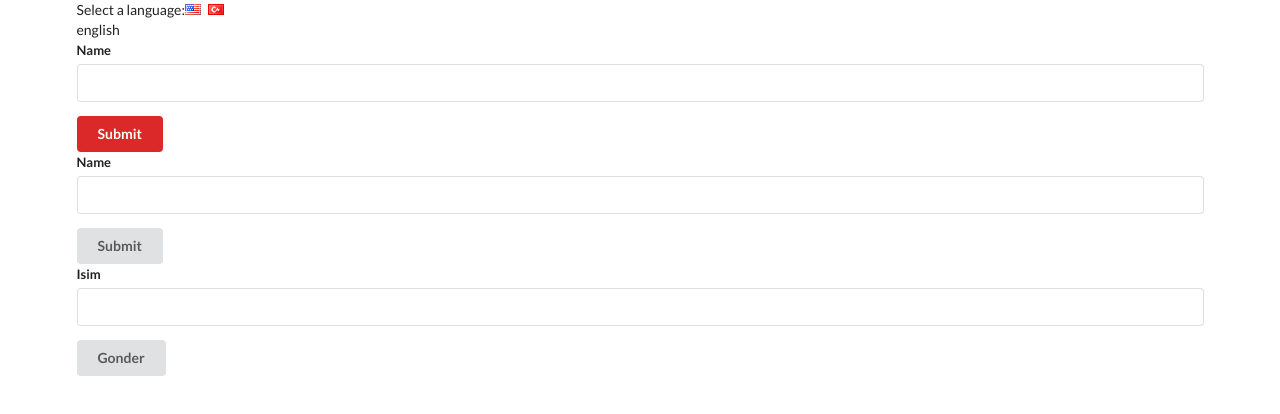
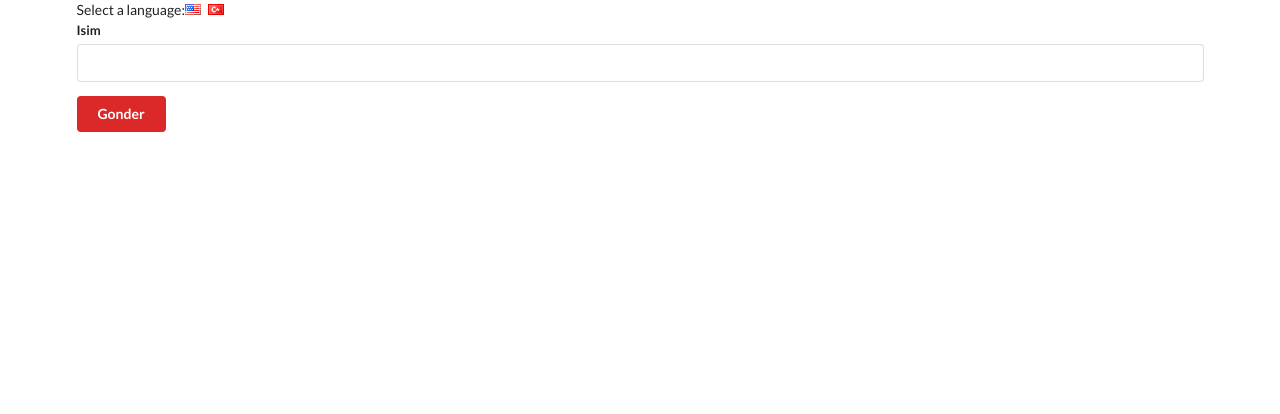
Before and after one commit to ironcarbon/translate-react-context-system, a React (Create React App) app: page / in a window 1280 px wide. Shown: the top 414 px of the page. Built offline with nearby package versions, Linux system fonts and the light colour scheme.

Commit message:
rendering the language store

```diff
--- a/src/components/App.js
+++ b/src/components/App.js
@@ -1,33 +1,31 @@
 import React from 'react';
 import UserCreate from './UserCreate';
-import LanguageContext from '../contexts/LanguageContext';
+import { LanguageStore } from '../contexts/LanguageContext';
 import ColorContext from '../contexts/ColorContext';
 import LanguageSelector from './LanguageSelector';
 
 class App extends React.Component {
-    state = { language: 'english' };
 
-    onLanguageChange = language => {
-        return this.setState({ language: language })
-    }
 
     render() {
         return (
             <div className="ui container">
-                <LanguageSelector onLanguageChange={this.onLanguageChange} />
-                {this.state.language}
+                <LanguageStore>
+                    <LanguageSelector />
 
-                <ColorContext.Provider value='red'>
-                    <LanguageContext.Provider value={this.state.language}>
+
+                    <ColorContext.Provider value='red'>
                         <UserCreate />
-                    </LanguageContext.Provider>
-                </ColorContext.Provider>
+                    </ColorContext.Provider>
+                </LanguageStore>
 
-                <LanguageContext.Provider value='english'>
+
+
+                {/* <LanguageContext.Provider value='english'>
                     <UserCreate />
                 </LanguageContext.Provider>
 
-                <UserCreate />
+                <UserCreate /> */}
             </div>
         )
     }
--- a/src/contexts/LanguageContext.js
+++ b/src/contexts/LanguageContext.js
@@ -10,7 +10,7 @@ export class LanguageStore extends React.Component {
     }
     render() {
         return (
-            <Context.Provider value={{ ...this.state, onLanguageChange }}>
+            <Context.Provider value={{ ...this.state, onLanguageChange: this.onLanguageChange }}>
                 {this.props.children}
             </Context.Provider>
         )
```
